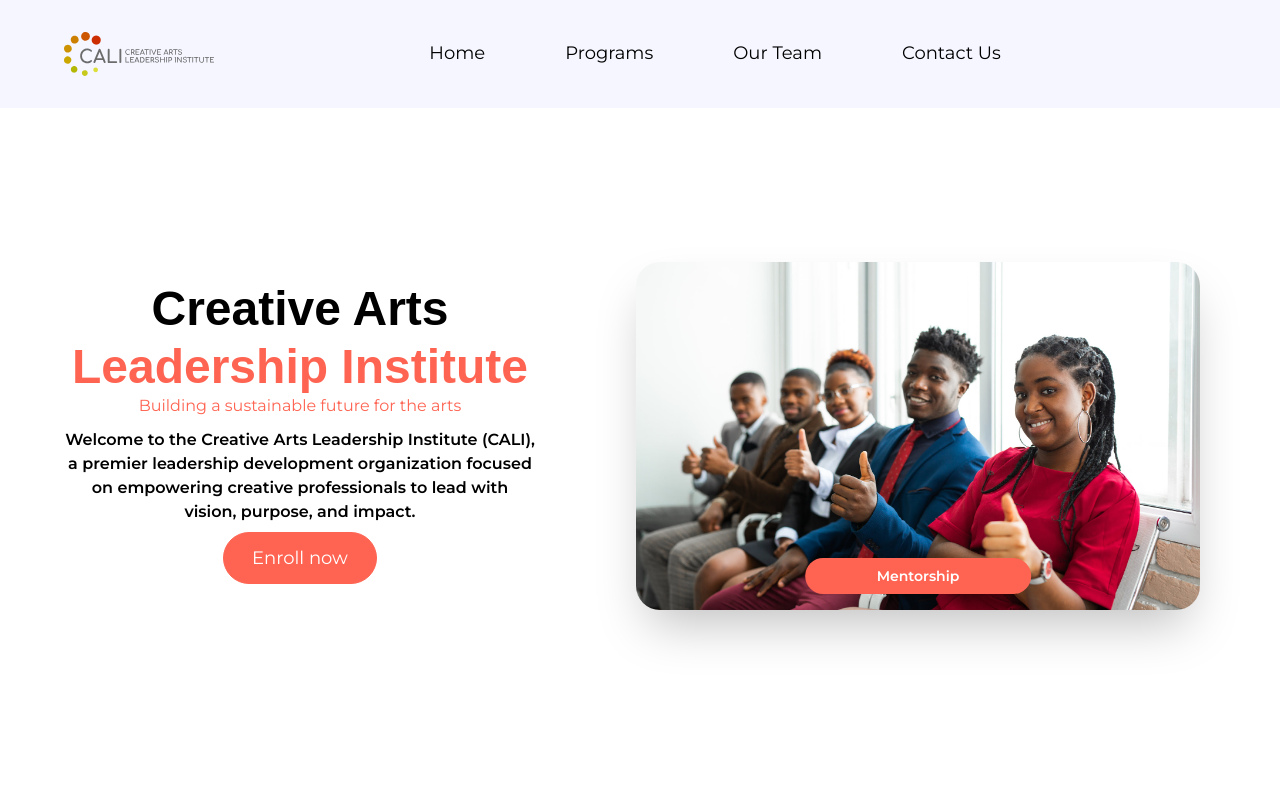
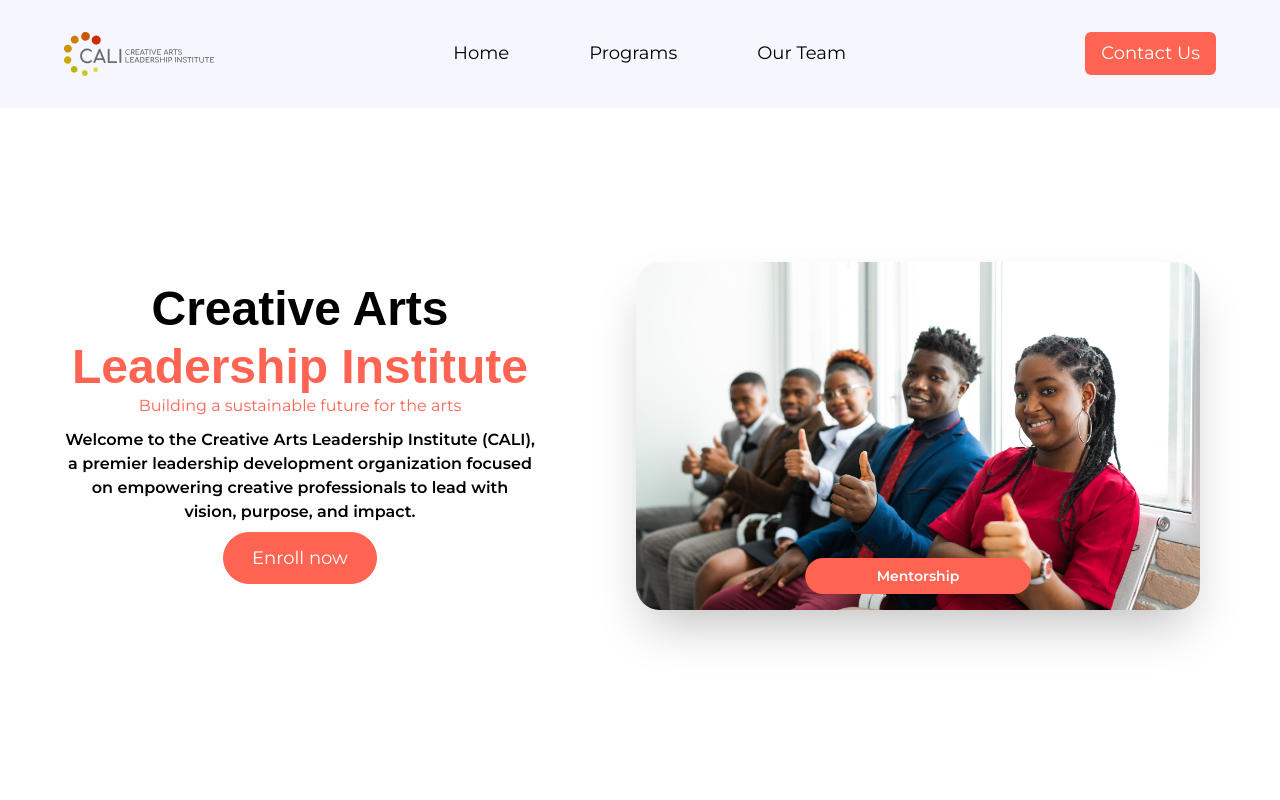
Before and after one commit to Ceasor7/Cali, a React (Vite) app: page / in a window 1280 px wide. Shown: the top 800 px of the page. Built offline with nearby package versions, Linux system fonts and the light colour scheme; a web font is replaced by a local one.

Commit message:
kidogo tu

```diff
--- a/src/components/Nav.jsx
+++ b/src/components/Nav.jsx
@@ -1,3 +1,4 @@
+import { Link } from "react-router-dom";
 import { logoff } from "../assets/images";
 import { useState, useRef, useEffect } from "react";
 
@@ -63,15 +64,13 @@ const Nav = () => {
                   Our Team
                 </a>
               </li>
-              <li>
-                <a
-                  href="/contact"
-                  className="font-montserrat leading-normal text-lg text-black p-2 rounded-xl transition ease-in-out delay-150 hover:-translate-y-1 hover:scale-110 hover:bg-red-400 hover:text-white duration-300"
-                >
-                  Contact Us
-                </a>
-              </li>
             </ul>
+            <button className="font-montserrat leading-normal text-lg text-white bg-coral-red p-2 rounded-md transition ease-in-out delay-150 hover:-translate-y-1 hover:scale-110 hover:bg-red-400 hover:text-white duration-300">
+        <Link to="/contact" className="font-montserrat leading-normal text-lg text-white bg-coral-red p-2 rounded-md transition ease-in-out delay-150 hover:-translate-y-1 hover:scale-110 hover:bg-red-400 hover:text-white duration-300">
+          Contact Us
+          </Link>
+        </button>
+
         <div className="md:hidden flex items-center" ref={menuRef} onClick={handleMenuClick}>
           <button
             className="inline-flex items-center justify-center p-2 rounded-md text-black md:text-black hover:text-black focus:outline-none focus:ring-2 focus:ring-inset focus:ring-white"
```
